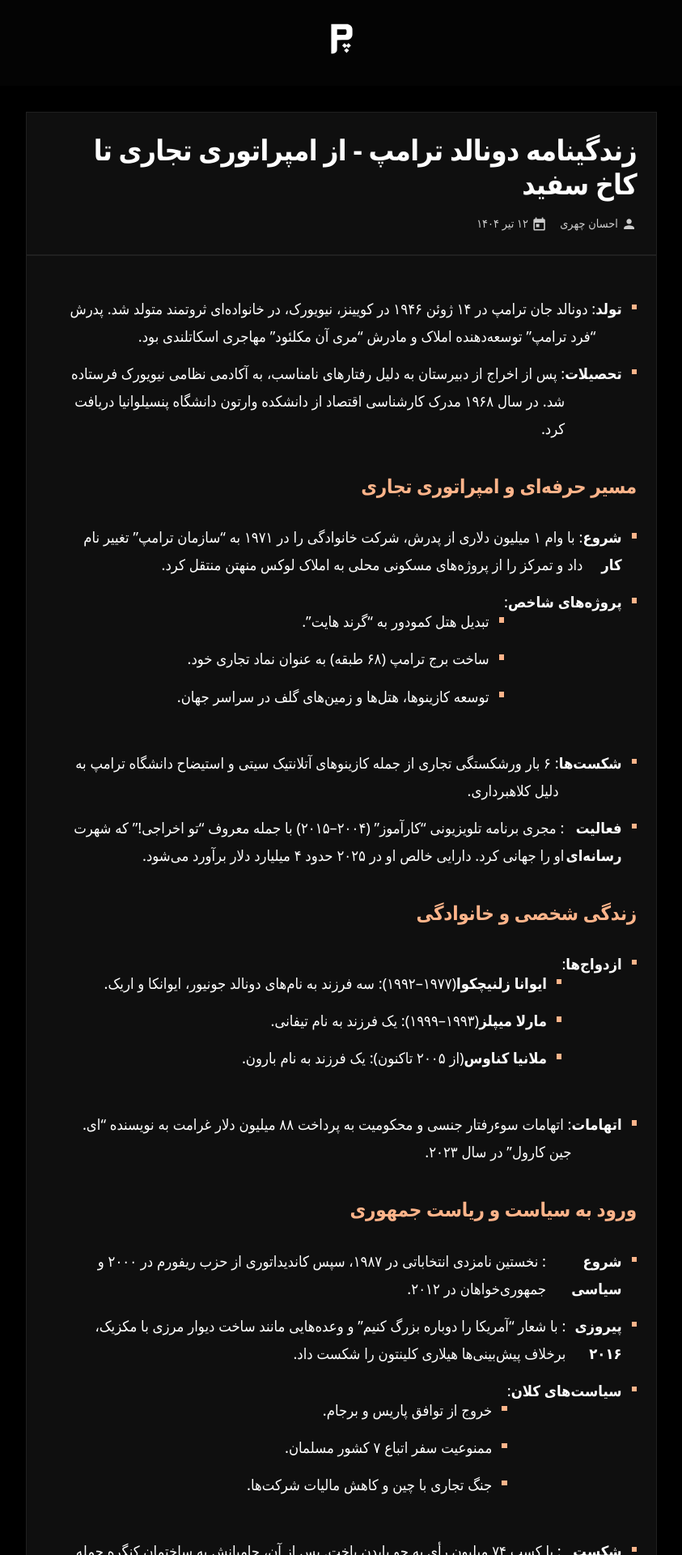
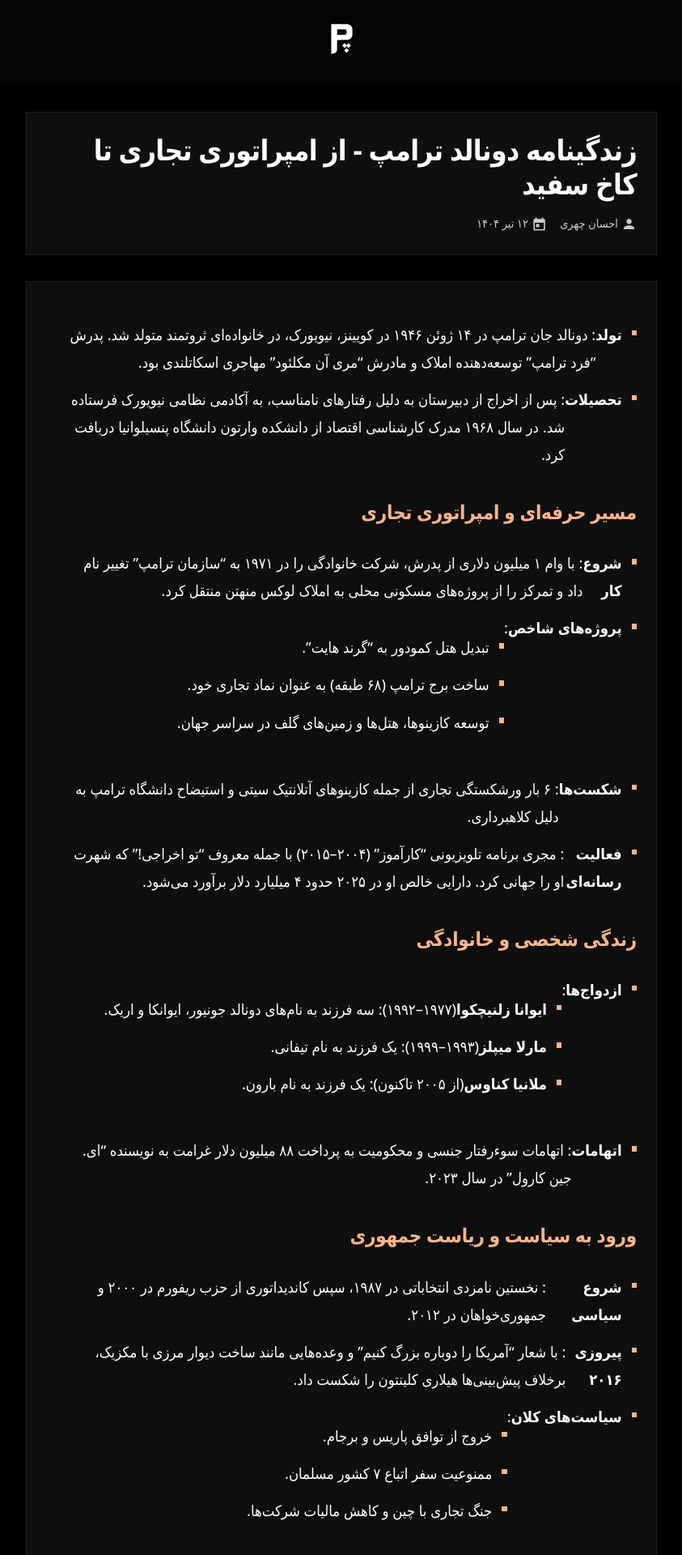
Before and after one commit to darkblog/darkblog.github.io, a Jekyll site: the page built from _posts/2025-7-3-41.md, in a window 1280 px wide. Shown: the top 1920 px of the page at 81% size, without its empty margins (218-1061 px from the left). Built offline with Jekyll 4.4.1, drawn with Linux system fonts in a browser that asks for light colours.

Commit message:
Update post.html

```diff
--- a/_layouts/post.html
+++ b/_layouts/post.html
@@ -2,6 +2,7 @@
 layout: default
 ---
 
+<div class="posts-list">
     <div class="post-card">
         <h1 class="page-title">{{ page.title }}</h1>
         <div class="post-meta">
@@ -18,7 +19,7 @@
 
     <div class="post-card">
         <div class="article-content" itemprop="articleBody">
-        {{ content | replace: '<tr>', '<div class="table-scroll"></table>' | replace: '<table>', '</div></div>' }}
+            {{ content | replace: '<table>', '<div class="table-scroll"><table>' | replace: '</table>', '</div></div>' }}
         </div>
     </div>
 
@@ -26,7 +27,6 @@
         <h2 class="section-title">آخرین پست‌های وبلاگ</h2>
     </div>
 
-<div class="posts-list">
     {% assign current_post_url = page.url %}
     {% assign all_posts = site.posts | where_exp: "post", "post.url != current_post_url" %}
     {% for post in all_posts limit: 100 %}
```
Lines whose indentation alone changed are shown as unchanged.
